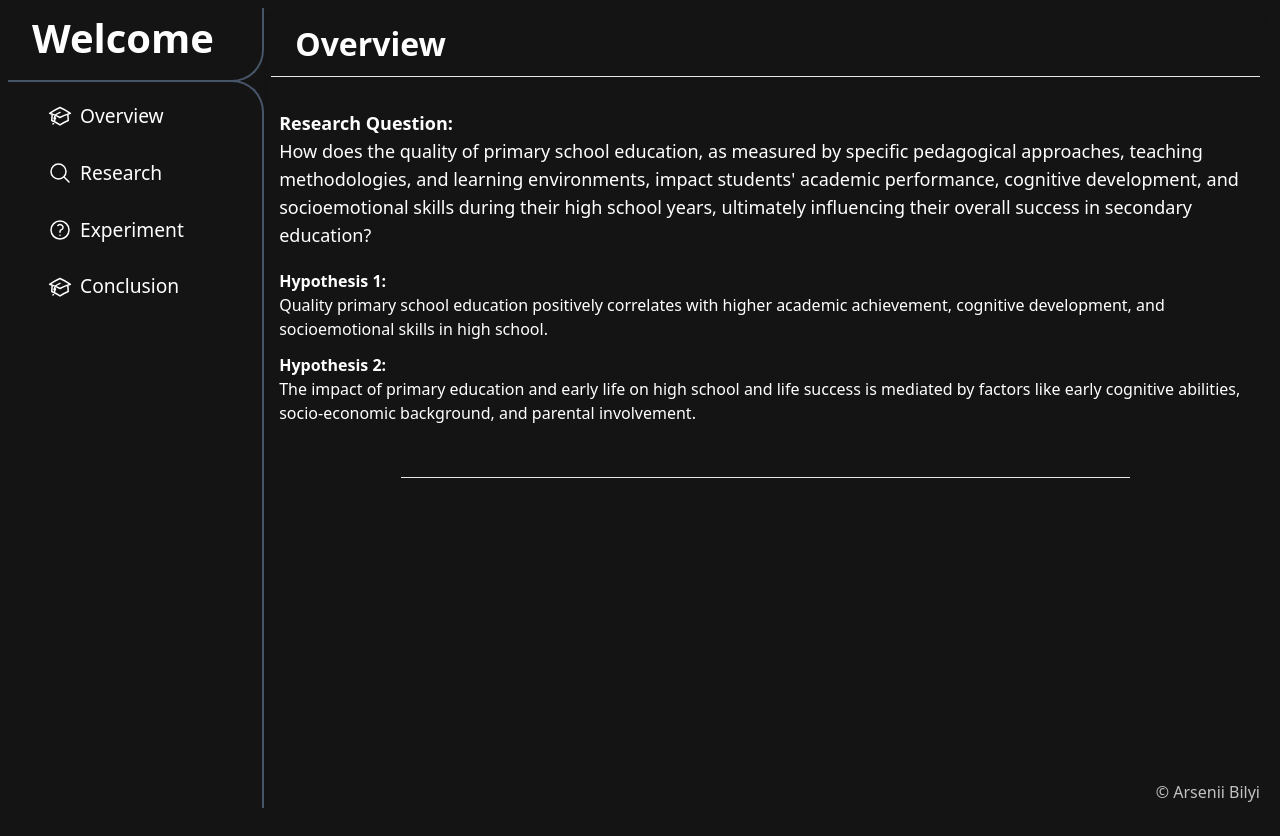
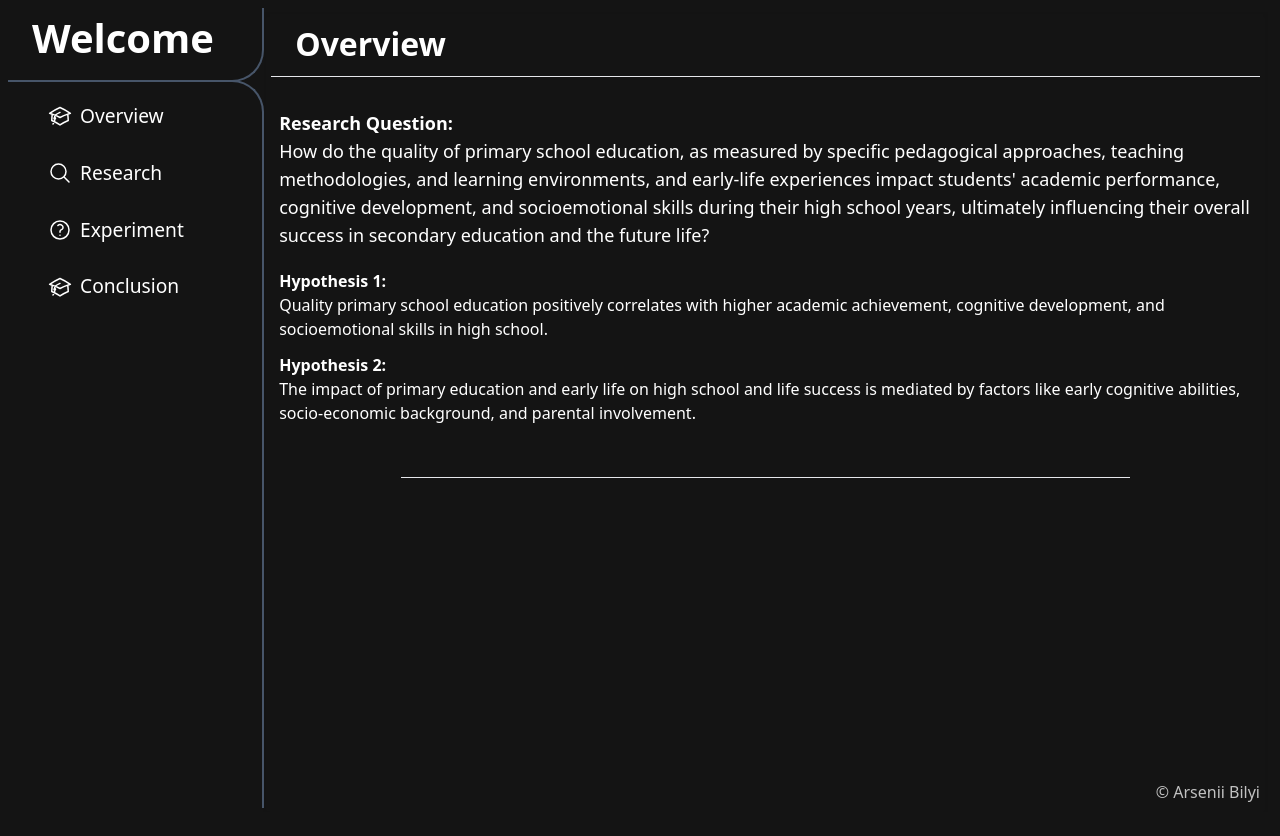
Before and after one commit to atryknaav/primary-school-impact, a React (Vite) app: page / in a window 1280 px wide. Built offline with nearby package versions, Linux system fonts and the light colour scheme.

Commit message:
Minor changes

```diff
--- a/index.html
+++ b/index.html
@@ -4,7 +4,7 @@
     <meta charset="UTF-8" />
     <link rel="icon" type="image/svg+xml" href="/vite.svg" />
     <meta name="viewport" content="width=device-width, initial-scale=1.0" />
-    <title>Vite + React + TS</title>
+    <title>Primary School Impact on the Future Life</title>
   </head>
   <body class="bg-[#141414]">
     <div id="root"></div>
--- a/src/components/text-components/Overview.tsx
+++ b/src/components/text-components/Overview.tsx
@@ -10,7 +10,7 @@ const Overview = () => {
 
           <div className='text-lg'>
             <span className='font-bold'>Research Question:</span> <br />
-            How does the quality of primary school education, as measured by specific pedagogical approaches, teaching methodologies, and learning environments, impact students&apos; academic performance, cognitive development, and socioemotional skills during their high school years, ultimately influencing their overall success in secondary education?
+            How do the quality of primary school education, as measured by specific pedagogical approaches, teaching methodologies, and learning environments, and early-life experiences impact students&apos; academic performance, cognitive development, and socioemotional skills during their high school years, ultimately influencing their overall success in secondary education and the future life?
           </div>
 
           <div className='mt-2'>
```
